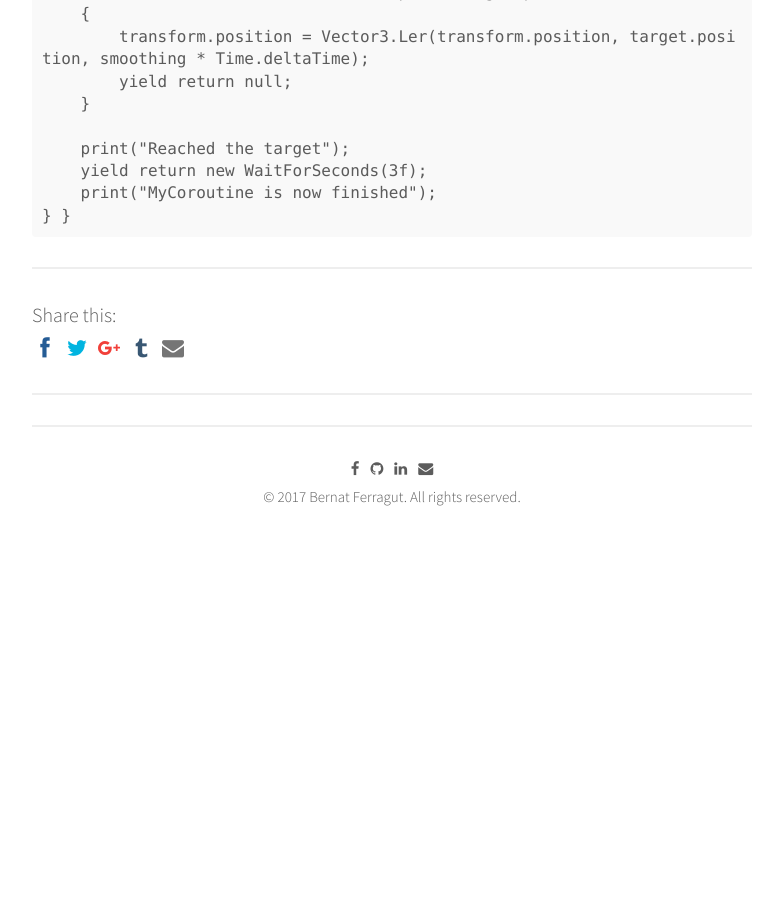
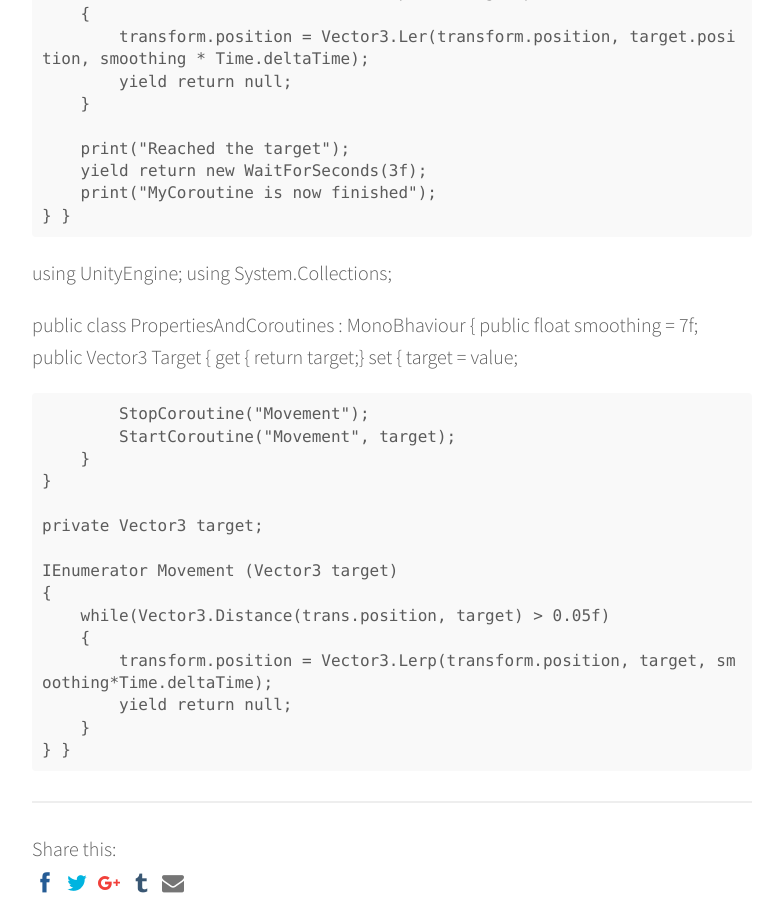
Before and after one commit to bernatferragut/FutureWeb-blog, a Jekyll site: the page built from _posts/22-12-16-VR-Scripting in Unity-2.md.md, in a window 1280 px wide and 900 px high, scrolled down 18343 px. Shown: the whole window, without its empty margins (248-1031 px from the left). Built offline with Jekyll 4.4.1, drawn with Linux system fonts in a browser that asks for light colours; nearby versions of some CDN libraries; comment, search, counter and statistics services are not loaded; before the commit the page ends 18952 px from its top, so only the background shows below that.

Commit message:
Update 22-12-16-VR-Scripting in Unity-2.md.md
Coroutines 2

```diff
--- a/_posts/22-12-16-VR-Scripting in Unity-2.md.md
+++ b/_posts/22-12-16-VR-Scripting in Unity-2.md.md
@@ -831,3 +831,33 @@ public class CoroutinesExample : MonoBhaviour
         print("MyCoroutine is now finished");
     }
 }
+
+using UnityEngine;
+using System.Collections;
+
+public class PropertiesAndCoroutines : MonoBhaviour
+{
+    public float smoothing = 7f;
+    public Vector3 Target
+    {
+        get { return target;}
+        set
+        {
+            target = value;
+
+            StopCoroutine("Movement");
+            StartCoroutine("Movement", target);
+        }
+    }
+
+    private Vector3 target;
+
+    IEnumerator Movement (Vector3 target)
+    {
+        while(Vector3.Distance(trans.position, target) > 0.05f)
+        {
+            transform.position = Vector3.Lerp(transform.position, target, smoothing*Time.deltaTime);
+            yield return null;
+        }
+    }
+}
```
